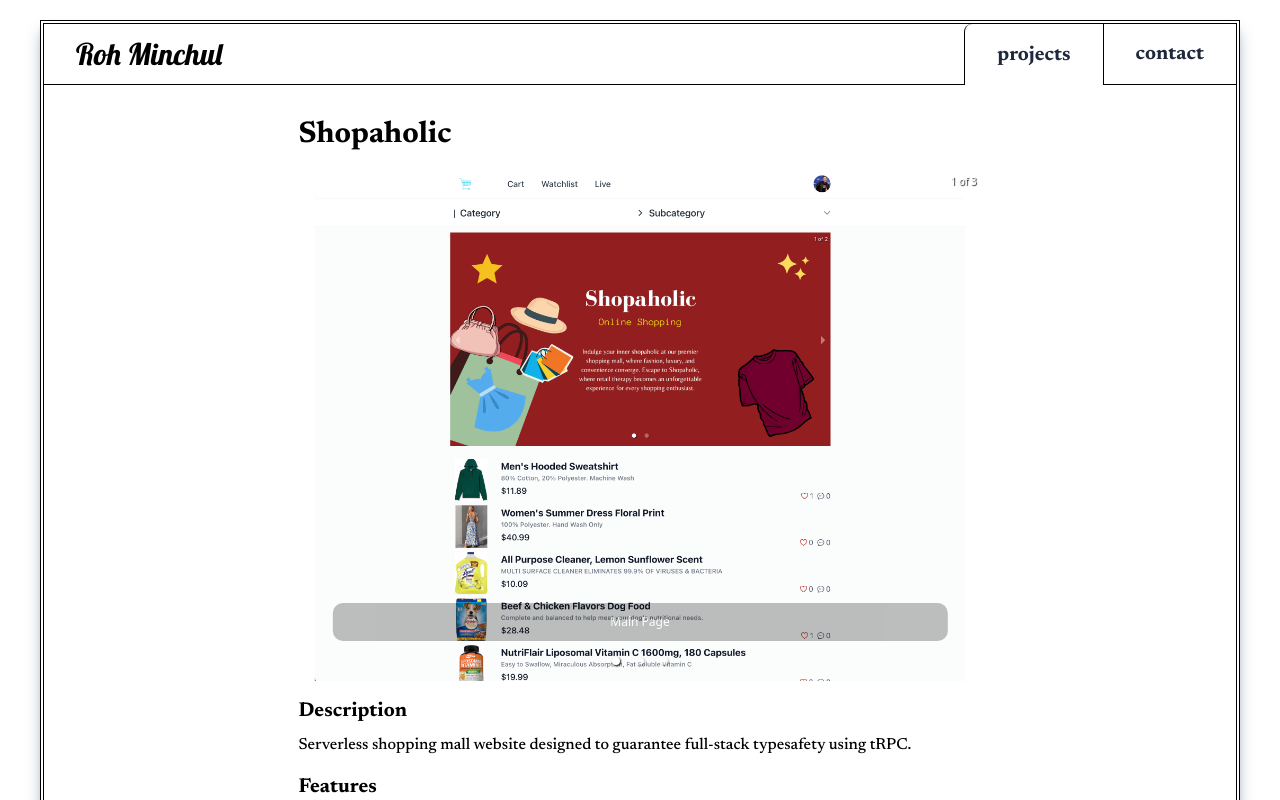
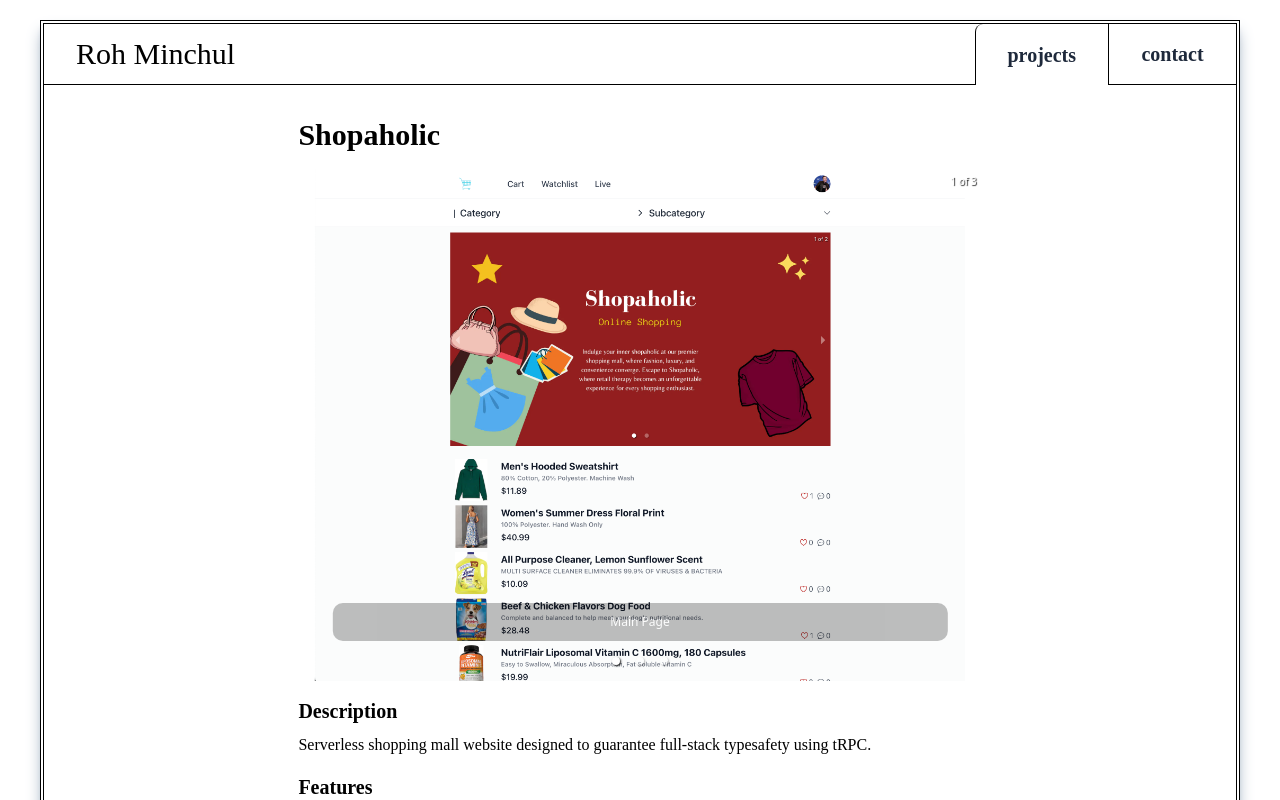
Before and after one commit to Peter-Roh/homepage, a React (Vite) app: page /projects/shopaholic in a window 1280 px wide. Shown: the top 800 px of the page. Built offline with nearby package versions, Linux system fonts and the light colour scheme.

Commit message:
optimizing

```diff
--- a/index.html
+++ b/index.html
@@ -2,19 +2,30 @@
 <html lang="en">
   <head>
     <meta charset="UTF-8" />
+    <meta name="viewport" content="width=device-width, initial-scale=1.0" />
+    <meta name="description" content="Roh Minchul's homepage" />
+    <meta
+      http-equiv="Content-Security-Policy"
+      content="default-src 'self'; script-src 'self' https://fonts.googleapis.com 'unsafe-inline' ; img-src 'self' https://img.shields.io ; font-src 'self' data: https://fonts.gstatic.com ; style-src 'self' https://fonts.googleapis.com 'unsafe-inline'; "
+    />
     <link rel="favicon" href="/favicon.ico" />
     <!-- font -->
     <link rel="preconnect" href="https://fonts.googleapis.com" />
     <link rel="preconnect" href="https://fonts.gstatic.com" crossorigin />
     <link
       href="https://fonts.googleapis.com/css2?family=Lobster&display=swap"
-      rel="stylesheet"
+      rel="preload"
+      as="style"
+      onload="this.onload=null;this.rel='stylesheet'"
     />
     <link
       href="https://fonts.googleapis.com/css2?family=Newsreader:opsz,wght@6..72,500;6..72,700&display=swap"
-      rel="stylesheet"
+      rel="preload"
+      as="style"
+      onload="this.onload=null;this.rel='stylesheet'"
     />
-    <meta name="viewport" content="width=device-width, initial-scale=1.0" />
+
+    <!-- <meta http-equiv="Cache-Control" content="max-age=86400" /> -->
     <title>Peter Roh</title>
   </head>
   <body>
--- a/src/components/Header.tsx
+++ b/src/components/Header.tsx
@@ -57,6 +57,7 @@
         </div>
         <button
           className="flex-x-center h-14 w-14 border-x-0 border-y-0 border-l-[1px] border-l-black focus:outline-none focus:ring-2 focus:ring-rose-600  lg:hidden"
+          aria-label="menu"
           onClick={() => dispatch(toggleOpen())}
         >
           {
@@ -78,8 +79,8 @@
             />
           </svg>
         </button>
-        <nav className="hidden lg:block">
-          <ul className="flex">
+        <div className="hidden lg:block">
+          <div className="flex">
             {menus.map((menu) => {
               return (
                 <Link
@@ -91,12 +92,12 @@
                   }`}
                   to={menu.url}
                 >
-                  <li>{menu.name}</li>
+                  <div>{menu.name}</div>
                 </Link>
               );
             })}
-          </ul>
-        </nav>
+          </div>
+        </div>
         {useAppSelector((state: RootState) => state.modal).isOpen && <Modal />}
       </header>
     </>
--- a/src/pages/Home.tsx
+++ b/src/pages/Home.tsx
@@ -121,7 +121,12 @@
             {badges.map((badge) => {
               return (
                 <div key={badge.name} className="inline-block">
-                  <img alt={badge.name} src={badge.url} />
+                  <img
+                    alt={badge.name}
+                    src={badge.url}
+                    height="28px"
+                    width="100%"
+                  />
                 </div>
               );
             })}
```
Also changed, not shown: public/robots.txt (added).
